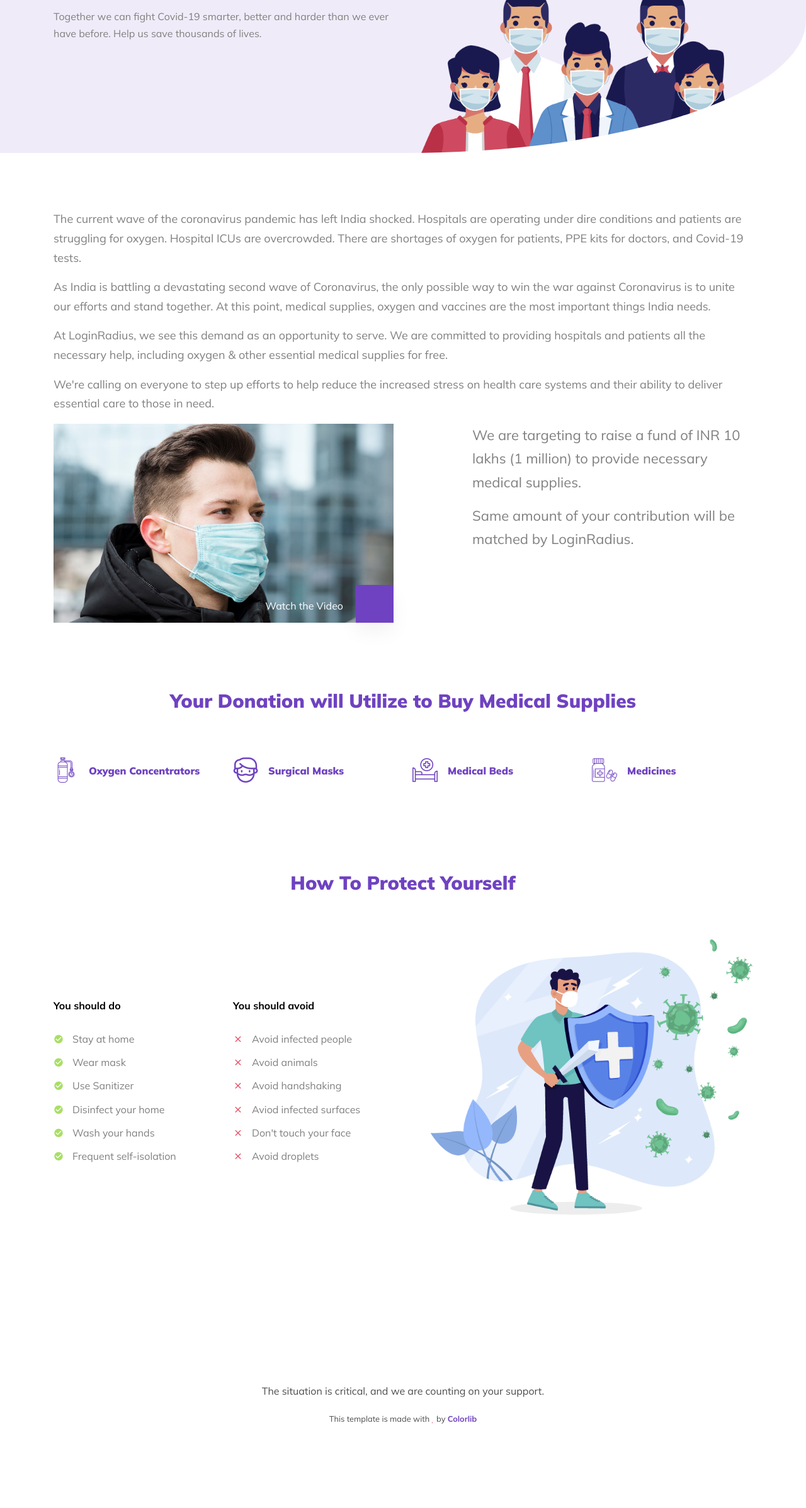
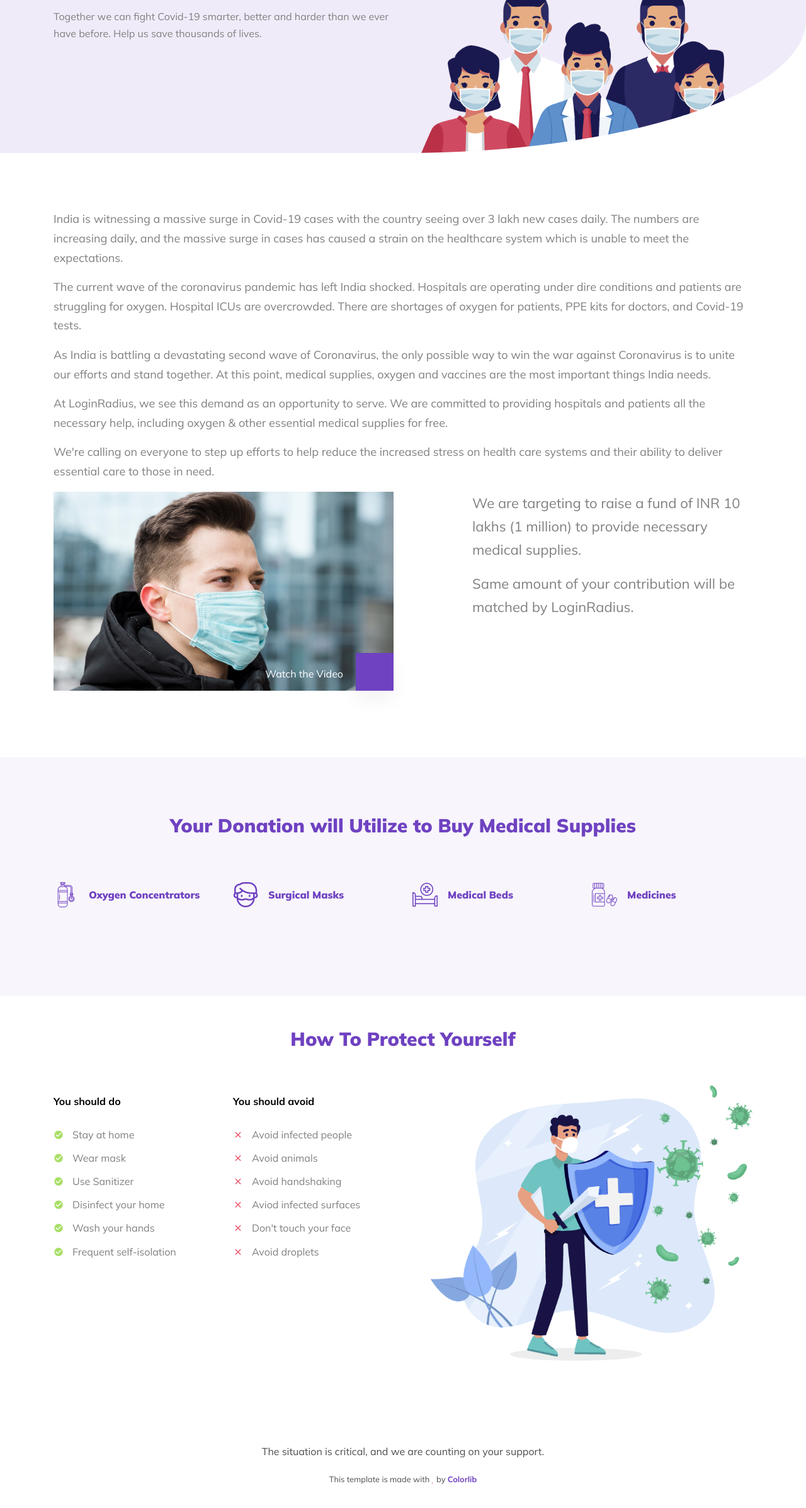
Before and after one commit to abhir9/lrcovidfundraising, a plain HTML site: page index.html in a window 1280 px wide. Shown: the part 179-2574 px from the top of the page at 63% size. Drawn offline with Linux system fonts and the light colour scheme; files whose address does not match are found by name.

Commit message:
section update

```diff
--- a/css/style.css
+++ b/css/style.css
@@ -128,10 +128,10 @@ body:after {
       font-size: 3rem; } }
 
 .site-footer {
-  padding: 4em 0; }
+  padding: 2em 0; }
   @media (min-width: 768px) {
     .site-footer {
-      padding: 8em 0; } }
+      padding: 2em 0; } }
   .site-footer .border-top {
     border-top: 1px solid rgba(255, 255, 255, 0.1) !important; }
   .site-footer p {
--- a/index.html
+++ b/index.html
@@ -160,6 +160,11 @@
     <div class="site-section">
       <div class="container">
         <p style="font-size: 18px;">
+          India is witnessing a massive surge in Covid-19 cases with the country seeing over 3 lakh new cases daily. The
+          numbers are increasing daily, and the massive surge in cases has caused a strain on the healthcare system
+          which is unable to meet the expectations.
+        </p>
+        <p style="font-size: 18px;">
           The current wave of the coronavirus pandemic has left India shocked. Hospitals are operating under dire
           conditions and patients are struggling for oxygen. Hospital ICUs are overcrowded. There are shortages of
           oxygen for patients, PPE kits for doctors, and Covid-19 tests.
@@ -218,6 +223,7 @@
       </div>
     </div>
 
+    <div class="site-section bg-primary-light">
       <div class="container pb-5">
         <div class="row mb-5">
           <div class="col-lg-9 mx-auto text-center">
@@ -269,6 +275,7 @@
               </div>
               <div>
                 <h3>Medicines</h3>
+              </div>
             </div>
           </div>
         </div>
@@ -358,17 +365,17 @@
     </div> -->
 
 
-    <div class="site-section">
-      <div class="container">
+    <div class="site-section" style="padding: 50px 0;">
+      <div class=" container">
         <div class="row mb-5">
           <div class="col-lg-7 mx-auto text-center">
-            <h2 class="mb-4 section-heading">How To Protect Yourself</h2>
+            <h2 class="mb-2 section-heading">How To Protect Yourself</h2>
 
           </div>
         </div>
         <div class="row">
           <div class="col-lg-6 ">
-            <div class="row mt-5 pt-5">
+            <div class="row mt-2 pt-2">
               <div class="col-lg-6 do ">
                 <h3>You should do</h3>
                 <ul class="list-unstyled check">
```
Lines whose indentation alone changed are shown as unchanged.
